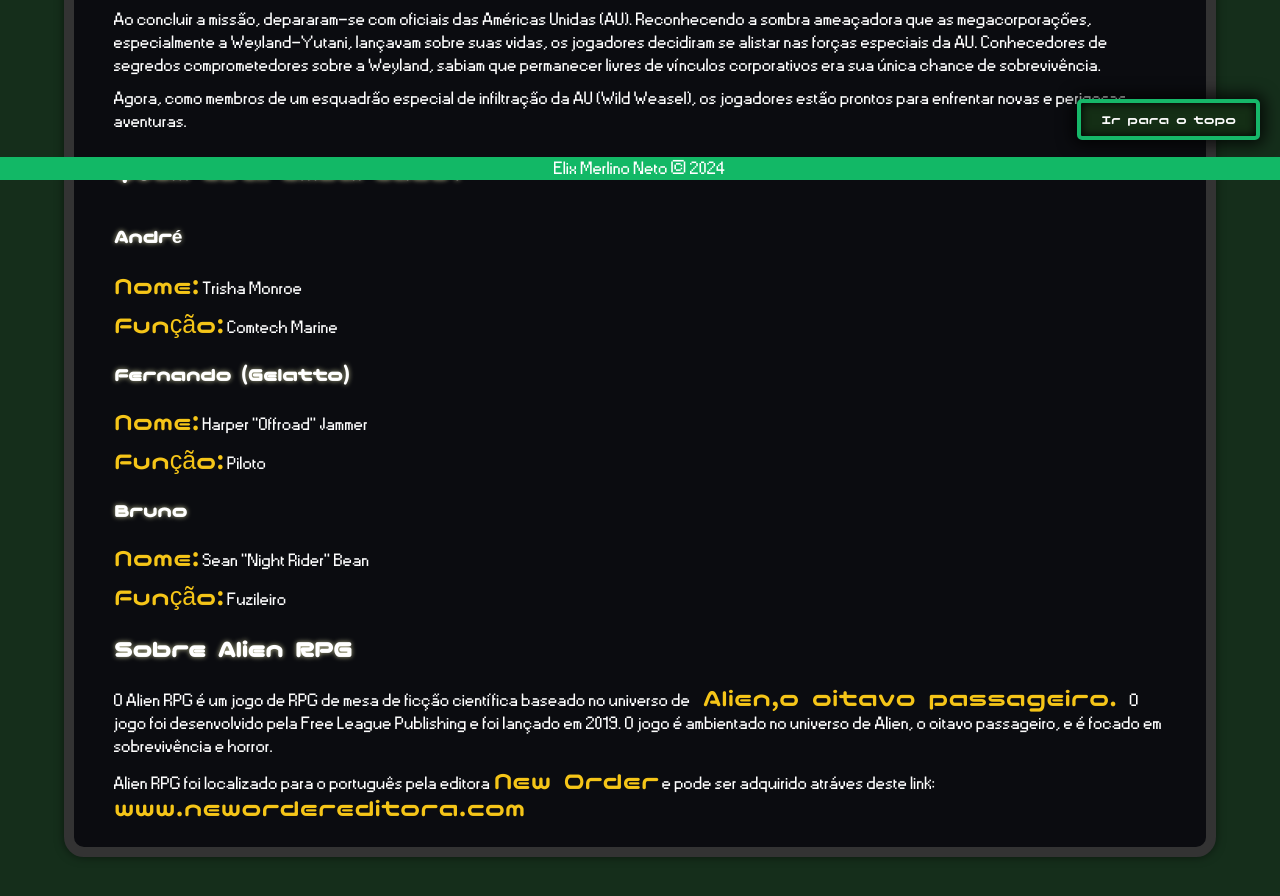
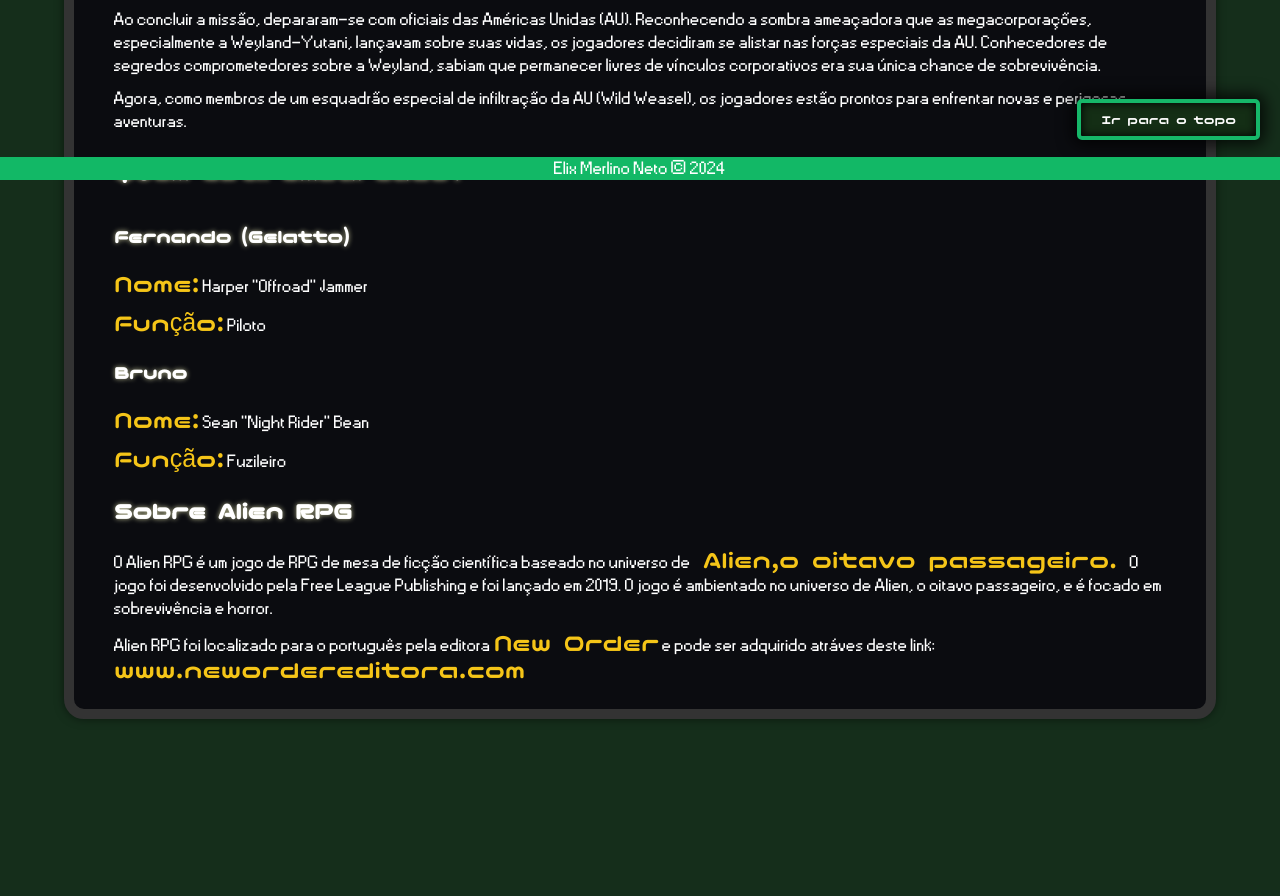
Before and after one commit to netoelix/alien-rpg, a React (Vite) app: page /about in a window 1280 px wide. Shown: the part 620-1516 px from the top of the page. After the commit the page ends 1439 px from the top, so only its background shows below. Built offline with nearby package versions, Linux system fonts and the light colour scheme.

Commit message:
Adicionando novo log de missão

```diff
--- a/src/assets/data/achievements.ts
+++ b/src/assets/data/achievements.ts
@@ -406,8 +406,8 @@
       date: '',
     },
     {
-      name: '',
-      date: '',
+      name: Fernando,
+      date: '03/08/2024',
     },
     {
       name: '',
@@ -578,16 +578,16 @@
     description: 'Elimine 10 animais',
     name: 'Decorando a parede',
     character: [{
-      name: '',
-      date: '',
-    },
-    {
-      name: '',
-      date: '',
-    },
-    {
-      name: '',
-      date: '',
+      name: André,
+      date: '03/08/2024',
+    },
+    {
+      name: Fernando,
+      date: '03/08/2024',
+    },
+    {
+      name: Bruno,
+      date: '03/08/2024',
     }] },
   { id: 'eliminations_local_fauna_03',
     medal: medalsCombat.CombatGoldSingleYellow,
@@ -770,16 +770,16 @@
     description: 'Viajar 10 parsecs',
     name: 'Maia',
     character: [{
-      name: '',
-      date: '',
-    },
-    {
-      name: '',
-      date: '',
-    },
-    {
-      name: '',
-      date: '',
+      name: André,
+      date: '28/07/2024',
+    },
+    {
+      name: Fernando,
+      date: '28/07/2024',
+    },
+    {
+      name: Bruno,
+      date: '28/07/2024',
     }] },
   { id: 'exploration_03',
     medal: medalsExploration.ExplorationGoldSingleGreen,
--- a/src/pages/About.tsx
+++ b/src/pages/About.tsx
@@ -1,9 +1,13 @@
+/* eslint-disable react/jsx-max-depth */
 import { AboutStyle } from '../styles/AboutStyle';
 
 function About() {
   return (
     <AboutStyle>
+      <header>
         <h1>Campanha Fragmentos de guerra</h1>
+      </header>
+      <section>
         <p>
           Esta página foi criada para registrar os acontecimentos das
           campanhas jogadas pelo meu grupo de Alien RPG. Aqui, você
@@ -46,23 +50,17 @@
           Agora, como membros de um esquadrão especial de infiltração da AU (Wild Weasel),
           os jogadores estão prontos para enfrentar novas e perigosas aventuras.
         </p>
+      </section>
+      <section>
+        <header>
           <h3>Quem está embarcado?</h3>
+        </header>
         <ul>
           <li>
-          <h4>André</h4>
-          <p>
-            <span>Nome:</span>
-            {' '}
-            Trisha Monroe
-          </p>
-          <p>
-            <span>Função:</span>
-            {' '}
-            Comtech Marine
-          </p>
-        </li>
-        <li>
+            <article>
+              <header>
                 <h4>Fernando (Gelatto)</h4>
+              </header>
               <p>
                 <span>Nome:</span>
                 {' '}
@@ -73,9 +71,13 @@
                 {' '}
                 Piloto
               </p>
+            </article>
           </li>
           <li>
+            <article>
+              <header>
                 <h4>Bruno</h4>
+              </header>
               <p>
                 <span>Nome:</span>
                 {' '}
@@ -86,9 +88,14 @@
                 {' '}
                 Fuzileiro
               </p>
+            </article>
           </li>
         </ul>
+      </section>
+      <section>
+        <header>
           <h3>Sobre Alien RPG</h3>
+        </header>
         <p>
           O Alien RPG é um jogo de RPG de mesa de ficção científica baseado no
           universo de
@@ -107,6 +114,7 @@
           {' '}
           <a href="http://" target="_blank" rel="noopener noreferrer">www.newordereditora.com</a>
         </p>
+      </section>
     </AboutStyle>
   );
 }
--- a/src/pages/Player.tsx
+++ b/src/pages/Player.tsx
@@ -76,7 +76,7 @@
               { height: cardHeight[playerId] }
             }
           >
-            <div className="player-header">
+            <header className="player-header">
               <h1>{playerId}</h1>
 
               <div className="achievements-player">
@@ -89,7 +89,7 @@
                     </div>
                   ))}
               </div>
-            </div>
+            </header>
             {isVisible[playerId] && (
               <div className="player-card">
                 <div className="button-container">
--- a/src/pages/Timeline.tsx
+++ b/src/pages/Timeline.tsx
@@ -5,25 +5,25 @@
 function Timeline() {
   return (
     <TimeLineContainer>
-      <div className="time-line-container">
+      <section className="time-line-container">
         {
           timelines.map(({ dateTime, location, mission, descrition, esquad }, index) => (
-            <section className="time-lide-content" key={ index }>
-              <div className="time-line-folder">
+            <article className="time-lide-content" key={ index }>
+              <header className="time-line-folder">
                 <div>
                   <h3>{dateTime}</h3>
                   <h3>{location}</h3>
                 </div>
-              </div>
+              </header>
               <Description
                 mission={ mission }
                 descrition={ descrition }
                 esquad={ esquad }
               />
-            </section>
+            </article>
           ))
         }
-      </div>
+      </section>
     </TimeLineContainer>
   );
 }
```
Also changed, not shown: src/assets/data/timeline.ts (+16 -1 lines), src/assets/pictures/facehugger.png (added). Lines whose indentation alone changed are shown as unchanged.
